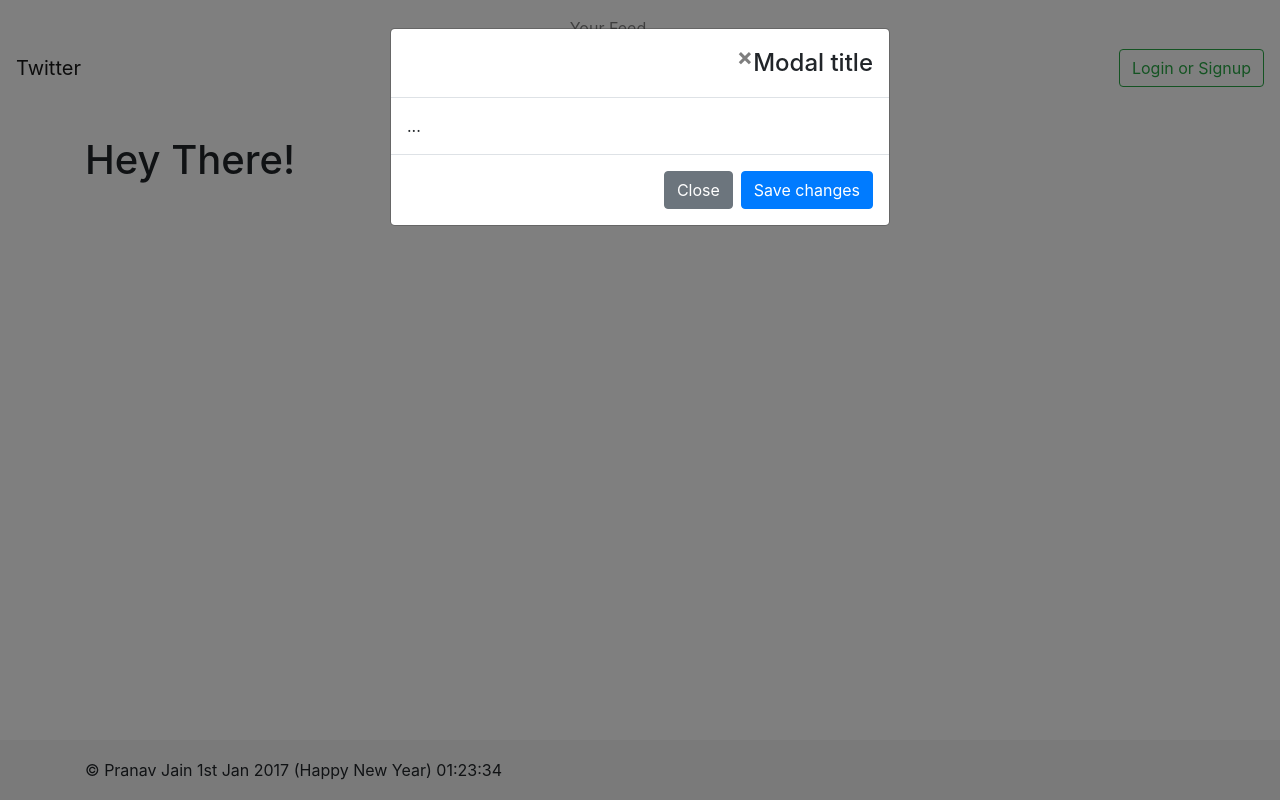
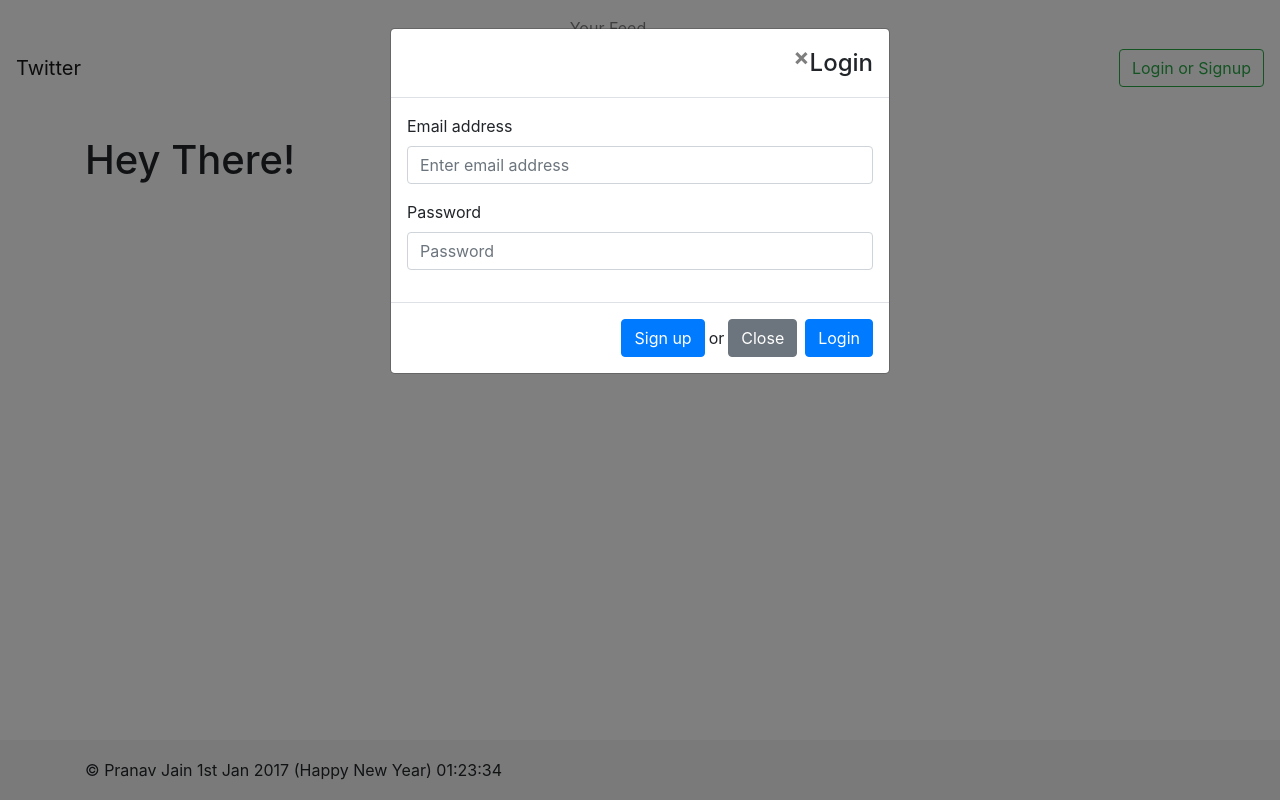
Before and after one commit to pranavj1001/TwitterClone, a PHP site: page /TwitterClone/ in a window 1280 px wide, after a click on "Login or Signup". Run offline with PHP 8.4, Linux system fonts and the light colour scheme; some libraries are stand-ins or nearby versions.

Commit message:
minor changes

```diff
--- a/views/footer.php
+++ b/views/footer.php
@@ -18,18 +18,36 @@
             <button type="button" class="close" data-dismiss="modal" aria-label="Close">
               <span aria-hidden="true">&times;</span>
             </button>
-            <h4 class="modal-title" id="myModalLabel">Modal title</h4>
+            <h4 class="modal-title" id="myModalLabel">Login</h4>
           </div>
           <div class="modal-body">
-            ...
+            <form>
+              <input type="hidden" id="loginActive" name="loginActive" value="1">
+              <div class="form-group">
+                <label for="email">Email address</label>
+                <input type="email" class="form-control" id="email" aria-describedby="emailHelp" placeholder="Enter email address">
+              </div>
+              <div class="form-group">
+                <label for="password">Password</label>
+                <input type="password" class="form-control" id="password" placeholder="Password">
+              </div>
+            </form>
           </div>
           <div class="modal-footer">
+            <button type="button" class="btn btn-primary" id="toggleLogin">Sign up</button>
+              or
             <button type="button" class="btn btn-secondary" data-dismiss="modal">Close</button>
-            <button type="button" class="btn btn-primary">Save changes</button>
+            <button type="button" class="btn btn-primary">Login</button>
           </div>
         </div>
       </div>
     </div>
 
+    <script>
+        $('#toggleLogin').click(function(){
+           alert("Hey");
+        });
+    </script>
+
   </body>
 </html>
--- a/views/header.php
+++ b/views/header.php
@@ -9,7 +9,8 @@
     <!-- Bootstrap CSS -->
     <link rel="stylesheet" href="https://maxcdn.bootstrapcdn.com/bootstrap/4.0.0-alpha.5/css/bootstrap.min.css" integrity="sha384-AysaV+vQoT3kOAXZkl02PThvDr8HYKPZhNT5h/CXfBThSRXQ6jW5DO2ekP5ViFdi" crossorigin="anonymous">
 
-    <link rel="stylesheet" href="http://localhost/TwitterClone/views/footerStyle.css">
+    <!--<link rel="stylesheet" href="http://localhost/TwitterClone/views/css/styles.css">-->
+    <link rel="stylesheet" href="http://localhost/TwitterClone/views/css/footerStyle.css">
 
   </head>
   <body>
```
Also changed, not shown: views/css/footerStyle.css (renamed from views/footerStyle.css), views/css/styles.css (added).
